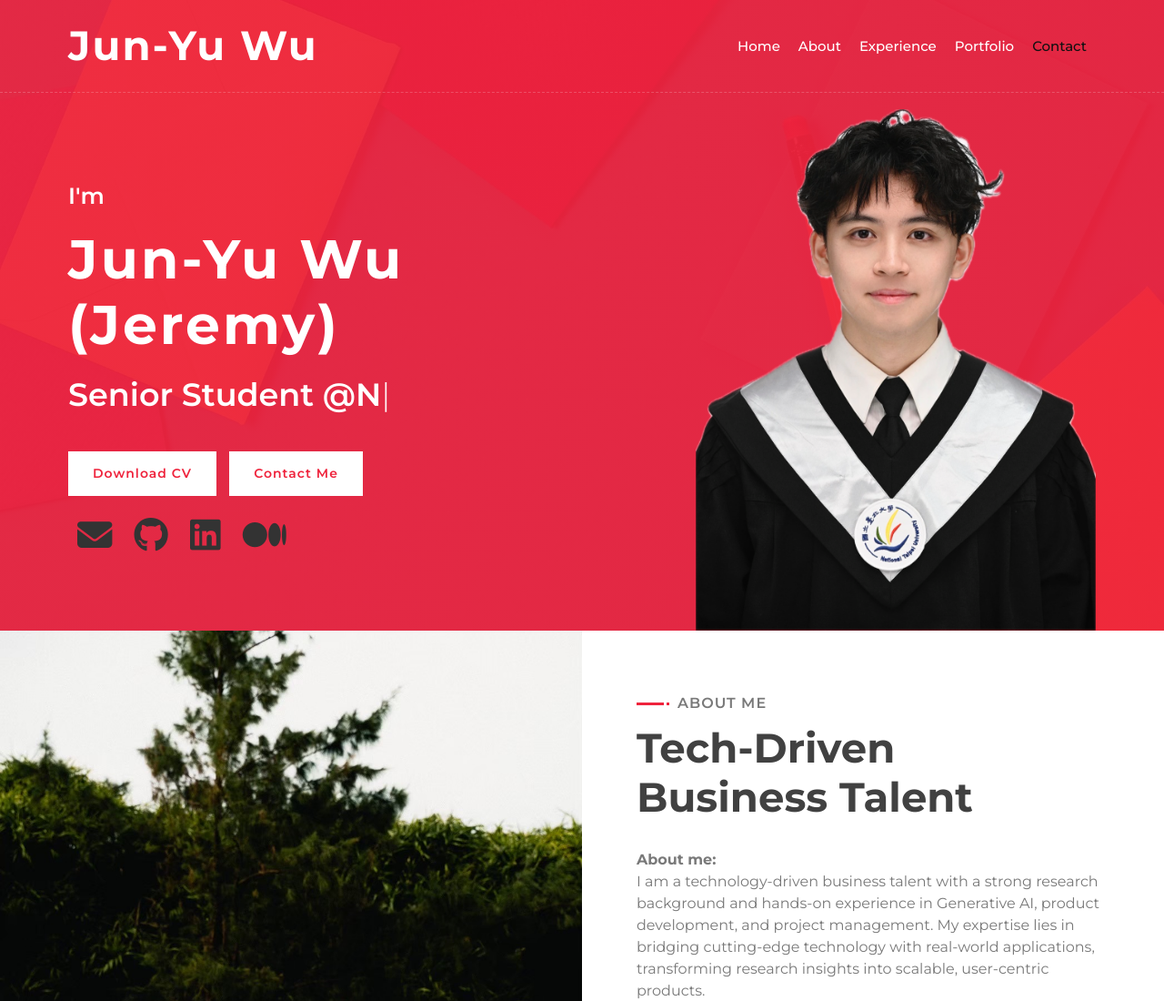
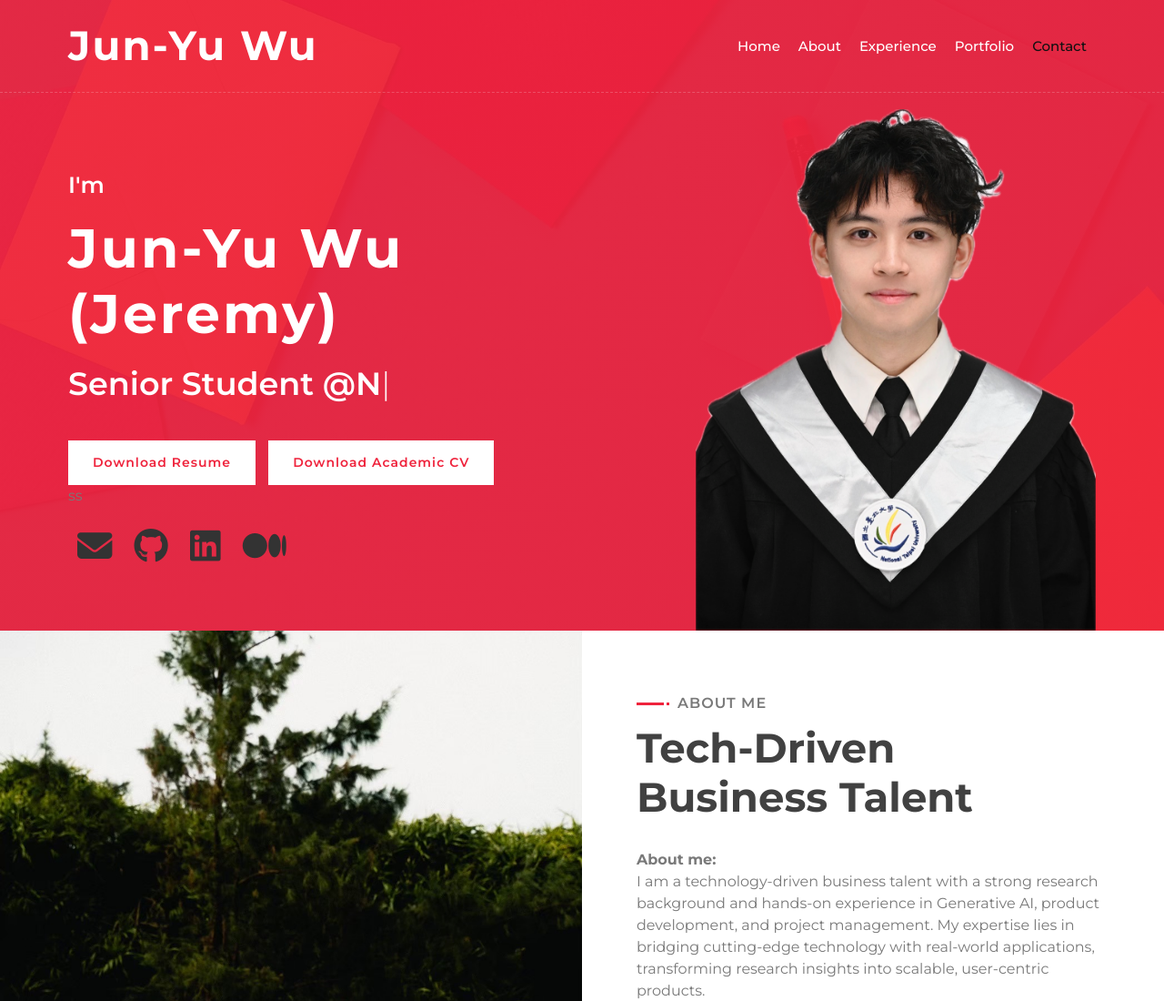
Before and after one commit to Jun-Yu-Wu/Jun-Yu-Wu.github.io, a plain HTML site: page index.html in a window 1280 px wide. Shown: the top 1100 px of the page at 91% size. Drawn offline with nearby package versions, Linux system fonts and the light colour scheme.

Commit message:
Academic CV Update

```diff
--- a/index.html
+++ b/index.html
@@ -66,9 +66,9 @@
                                 <div class="typed-text">GenAI Research Assistant, Senior Student @NTPU, Tech-Driven Business Talent</div>
                             </div>
                             <div class="hero-btn">
-                                <a class="btn" href="Resume/Jun-Yu Wu Resume_EN.pdf">Download CV</a>
-                                <a class="btn" href="#contact">Contact Me</a>
-                            </div>
+                                <a class="btn" href="Resume/Jun-Yu Wu Resume_EN.pdf">Download Resume</a>
+                                <a class="btn" href="Resume/Jun_Yu_Wu_Academic_CV.pdf">Download Academic CV</a>
+                            </div>ss
                             <div class="hero-social mb-2">
                                 <a href="mailto:junyuwu8855@gmail.com" target="_blank" title="Mail">
                                     <i class="fas fa-envelope fa-2x"></i>
```
Also changed, not shown: 2 other files.
